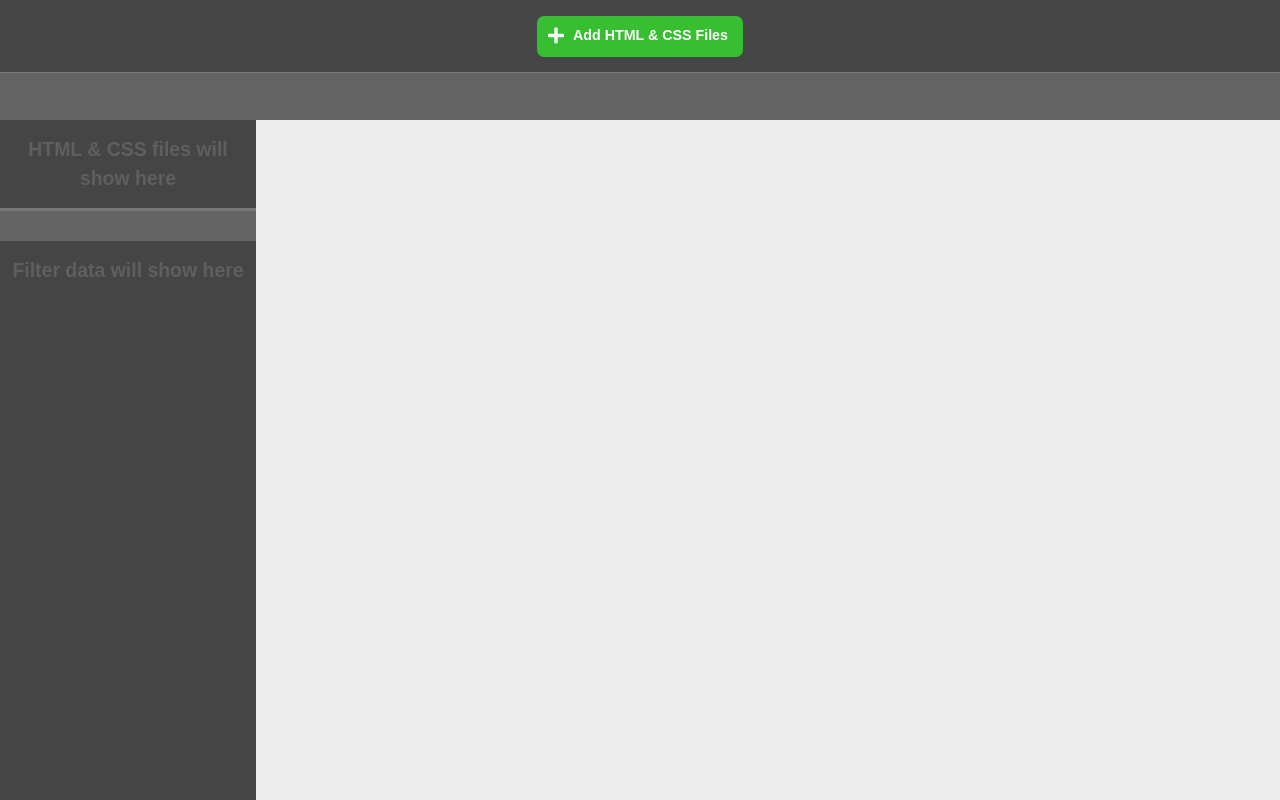
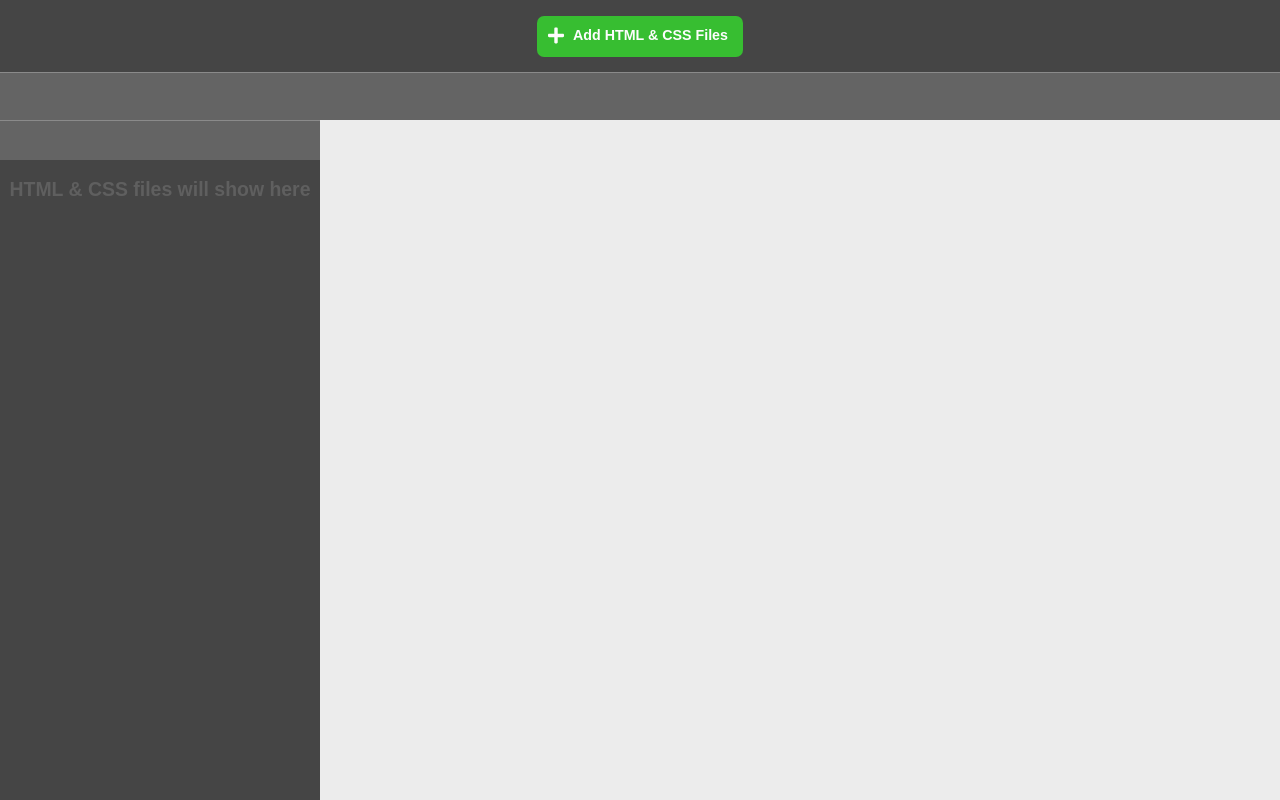
Before and after one commit to amirhosseinab/stylnginfo, a Vue app: page / in a window 1280 px wide. Built offline with nearby package versions, Linux system fonts and the light colour scheme; the HTML template or start-up script is replaced by a standard one.

Commit message:
refactor file sidebar panel
change the way of viewing file list and removing them
combine filter panel and file list
add toggle all files selection in the toolbar

```diff
--- a/assets/style/_base.scss
+++ b/assets/style/_base.scss
@@ -44,7 +44,6 @@ ul {
     }
 }
 
-
 %scrollbar{
     &::-webkit-scrollbar {
         width: 8px;
@@ -56,3 +55,12 @@ ul {
         background: $mid-gray-color;
     }
 }
+
+%mid-align{
+    &:before {
+        content: '';
+        display: inline-block;
+        height: 100%;
+        vertical-align: middle;
+    }
+}
--- a/assets/style/_containers.scss
+++ b/assets/style/_containers.scss
@@ -49,7 +49,7 @@
 }
 
 .sidebar {
-    width: 20vw;
+    width: $sidebar-width;
     color: $light-gray-color;
     background-color: $dark-gray-color;
     height: calc(100vh - #{$header-height});
@@ -69,7 +69,7 @@
 }
 
 .result-pane {
-    width: 80vw;
+    width: calc (100vw  - #{$sidebar-width});
     float: left;
     overflow-y: auto;
     max-height: calc(100vh - #{$header-height});
--- a/assets/style/_variables.scss
+++ b/assets/style/_variables.scss
@@ -1,8 +1,6 @@
 $page-width: 100vw;
 $header-height: 120px;
-$file-list-height : 300px;
-$filter-panel-height : 60%;
-
+$sidebar-width: 25vw;
 $base-font-family: Arial;
 $base-font-size: 0.9em;
 
@@ -13,4 +11,4 @@ $blue-color: #51a1f5;
 $green-color: #37be31;
 $red-color: #c5074f;
 $orange-color: #ea7b0d;
-$border-color: lighten($dark-gray-color, 20%)
+$border-color: lighten($dark-gray-color, 27%)
--- a/src/components/FileList.vue
+++ b/src/components/FileList.vue
@@ -1,92 +1,141 @@
 <template>
-    <div>
+    <div class="file-list-container">
+        <div class="toolbar file-list">
+            <font-awesome-icon :icon="allSelected? icons.tick:icons.box" size="2x" class="toolbar toggle-selector" @click="toggleAllFiles" v-show="files.length"/>
+        </div>
         <div v-show="!files.length" class="info">
             HTML & CSS files will show here
         </div>
+
         <ul class="file-list">
-            <li v-for="f in files" class="file-list-item">
-                <div class="file">
-                    <font-awesome-icon :icon="icons.file" size="lg"
-                                       :class="{'html':f.type==='text/html','css':f.type==='text/css'}"/>
-                    <span class="file-name">{{f.name}}</span>
-                    <font-awesome-icon :icon="icons.close" class="remove icon" size="1x" @click="removeFile(f)"
+            <li v-for="f in files" class="file-list-item"
+                :class="{'html':f.file.type==='text/html','css':f.file.type==='text/css', 'permanent':analyzed}">
+
+                <font-awesome-icon :icon="f.selected?icons.tick:icons.box" size="2x" class="icon checkbox"
+                                   @click="toggleFileSelection(f)"/>
+
+                <span class="file-name">{{f.file.name}}</span>
+                <font-awesome-icon :icon="icons.remove" class="icon remove" size="2x" @click="removeFile(f)"
                                    :class="{'disabled':waiting}" v-show="!analyzed"/>
-                </div>
             </li>
         </ul>
+
     </div>
-
 </template>
 <script>
-    import {faFile, faTimes} from '@fortawesome/free-solid-svg-icons';
+    import {faCheckSquare, faFile, faSquare, faTimes} from '@fortawesome/free-solid-svg-icons';
     import {mapGetters, mapMutations} from 'vuex';
 
     export default {
         data() {
             return {
                 icons: {
-                    close: faTimes,
+                    remove: faTimes,
                     file: faFile,
+                    box: faSquare,
+                    tick: faCheckSquare,
                 }
             }
         },
         computed: {
-            ...mapGetters(['files', 'analyzed', 'waiting'])
+            ...mapGetters(['files', 'analyzed', 'waiting']),
+            allSelected: function () {
+                return this.files.every(f => f.selected);
+            },
+
         },
         methods: {
-            ...mapMutations(['removeFile'])
+            ...mapMutations(['removeFile', 'toggleFileSelection','toggleAllFiles'])
         }
     }
 </script>
 <style lang="scss">
+    .file-list-container {
+        height: 100%;
+    }
+
+    .toolbar.file-list {
+        display: block;
+        height: 40px;
+        background-color: $mid-gray-color;
+        border-top: solid 1px $border-color;
+        @extend %mid-align;
+        .toolbar.toggle-selector{
+            vertical-align: middle;
+            padding: 3px;
+            margin: 0 4px;
+            cursor: pointer;
+        }
+    }
+
     ul.file-list {
         display: block;
         margin: 0;
-        padding: 0;
+        padding: 2px 0;
         text-align: left;
-        max-height: $file-list-height;
+        height: calc(100% - 40px);
         overflow: auto;
-        border-bottom: solid 3px $border-color;
         @extend %scrollbar;
-        .file-list-item {
+
+        li.file-list-item {
+            @extend %mid-align;
+            font-family: monospace;
+            overflow: hidden;
+            height: 25px;
+            font-size: 1.1em;
             text-align: left;
-            padding: 6px 10px;
-            display: block;
-            font-family: monospace;
-            font-size: 1.2em;
+            margin: 3px;
+            vertical-align: middle;
+            display: inline-block;
+            background-clip: padding-box;
+            border-radius: 30px 50px 50px 30px;
+            background-color: $blue-color;
             cursor: default;
-            &:hover {
-                background-color: lighten($dark-gray-color, 7%);
+            &.permanent {
+                padding-right: 5px;
             }
-            .file {
+            .icon {
+                width: 25px;
+                height: 25px;
+                padding: 3px;
+                display: inline-block;
+                text-align: center;
+                vertical-align: middle;
+                cursor: pointer;
+            }
             .file-name {
                 color: $light-gray-color;
-                    padding-left: 7px;
+                padding: 5px;
                 display: inline-block;
-                    width: 87%;
                 vertical-align: middle;
             }
-                .html, .css {
-                    width: 5%;
+            &.html {
+                background-color: $blue-color;
             }
-                .html {
-                    color: $blue-color;
+            &.css {
+                background-color: $green-color;
             }
-                .css {
-                    color: $green-color;
+            .icon.checkbox {
+                border-radius: 3px 0 0 3px;
+                background-color: $mid-gray-color;
+                color: $light-gray-color;
             }
             .remove.icon {
-                    color: lighten($red-color, 15%);
-                    cursor: pointer;
-                    display: inline-block;
-                    height: 20px;
-                    width: 8%;
-                    min-width: 13px;
-                    padding: 4px;
-                    vertical-align: middle;
-                }
+                color: $dark-gray-color;
+                padding: 6px;
+                border-radius: 50px;
             }
         }
     }
 
+    .info {
+        font-weight: bold;
+        color: lighten($dark-gray-color, 10%);
+        font-size: 1.5em;
+        width: $sidebar-width;
+        text-align: center;
+        line-height: 1.5em;
+        padding: 15px 5px;
+        position: absolute;
+    }
 </style>
--- a/src/components/FilterPanel.vue
+++ /dev/null
@@ -1,67 +0,0 @@
-<template>
-    <div class="filter-panel">
-        <div class="filter-toolbox">
-
-        </div>
-        <div v-show="!files.length" class="info">
-            Filter data will show here
-        </div>
-        <ul>
-            <li v-for="f in htmlFileNames" class="filter-item">
-                <span class="html" :class="{'selected':false}">{{f}}</span>
-            </li>
-            <li v-for="f in cssFileNames" class="filter-item">
-                <span class="css" :class="{'selected':false}">{{f}}</span>
-            </li>
-        </ul>
-    </div>
-</template>
-<script>
-    import {mapGetters} from 'vuex';
-
-    export default {
-        computed: {
-            ...mapGetters(['files','htmlFileNames', 'cssFileNames'])
-        }
-    }
-</script>
-<style lang="scss">
-    .filter-panel {
-        height: calc(100% - #{$file-list-height});
-        ul {
-            overflow: auto;
-            margin: 0;
-            padding: 5px;
-            display: block;
-            height: calc(100%  - 30px);
-            @extend %scrollbar;
-
-            .filter-item {
-                display: inline-block;
-                margin: 2px;
-                cursor: pointer;
-                .html, .css {
-                    padding: 3px 7px;
-                    border-radius: 20px;
-                    font-size: 0.9em;
-                    display: inline-block;
-                    color: $dark-gray-color;
-                    &.selected {
-                        background-color: $orange-color !important;
-                    }
-                }
-                .html {
-                    background-color: $blue-color;
-                }
-                .css {
-                    background-color: $green-color;
-                }
-
-            }
-        }
-        .filter-toolbox {
-            height: 30px;
-            background-color: $mid-gray-color;
-        }
-    }
-</style>
--- a/src/components/Sidebar.vue
+++ b/src/components/Sidebar.vue
@@ -1,18 +1,16 @@
 <template>
     <div class="sidebar">
         <FileList/>
-        <FilterPanel/>
+        <!--<FilterPanel/>-->
     </div>
 </template>
 
 <script>
     import {mapGetters} from 'vuex';
     import FileList from "@/components/FileList";
-    import FilterPanel from "@/components/FilterPanel";
 
     export default {
         components: {
-            FilterPanel,
             FileList
         },
         computed: {
@@ -21,12 +19,5 @@
     }
 </script>
 <style lang="scss">
-    .info {
-        font-weight: bold;
-        color: lighten($dark-gray-color, 10%);
-        font-size: 1.5em;
-        text-align: center;
-        line-height: 1.5em;
-        padding: 15px 5px;
-    }
+
 </style>
--- a/src/store.js
+++ b/src/store.js
@@ -14,6 +14,7 @@ export default new Vuex.Store({
         waiting: s => s.waiting,
         analyzed: s => !!s.analyzedData,
         files: s => s.files,
+        filteredFiles: s => s.filteredFiles,
         analyzedData: s => s.analyzedData,
         htmlFileNames: s => {
             return s.files.filter(f => f.type === 'text/html').map(f => f.name) || []
@@ -36,7 +37,7 @@ export default new Vuex.Store({
             p.value = "";
             fileList.forEach(fl => {
                 if (!s.files.find(f => f.name === fl.name)) {
-                    s.files.push(fl);
+                    s.files.push({file: fl, selected: true});
                 }
             });
         },
@@ -53,16 +54,27 @@ export default new Vuex.Store({
             if (s.waiting) return;
             s.files.splice(s.files.indexOf(p), 1);
         },
-        selectSelectors(s, p) {
-            s.analyzedData.htmlFiles
-                .find(hf => hf.name === p.htmlFileName).cssFiles
-                .forEach(cf => {
-                    cf.selectors
-                        .filter(s => s.name === p.selector)
-                        .forEach(s => {
-                            s.selected = !s.selected
-                        })
-                });
+        // selectSelectors(s, p) {
+        //     s.analyzedData.htmlFiles
+        //         .find(hf => hf.name === p.htmlFileName).cssFiles
+        //         .forEach(cf => {
+        //             cf.selectors
+        //                 .filter(s => s.name === p.selector)
+        //                 .forEach(s => {
+        //                     s.selected = !s.selected
+        //                 })
+        //         });
+        // },
+        toggleFileSelection(s, p) {
+            p.selected = !p.selected;
+        },
+        toggleAllFiles(s) {
+
+            if (s.files.every(f => f.selected)) {
+                s.files.forEach(f => f.selected = false)
+            } else {
+                s.files.forEach(f => f.selected = true)
+            }
         },
         wait(s, p) {
             s.waiting = p;
```
Lines whose indentation alone changed are shown as unchanged.
